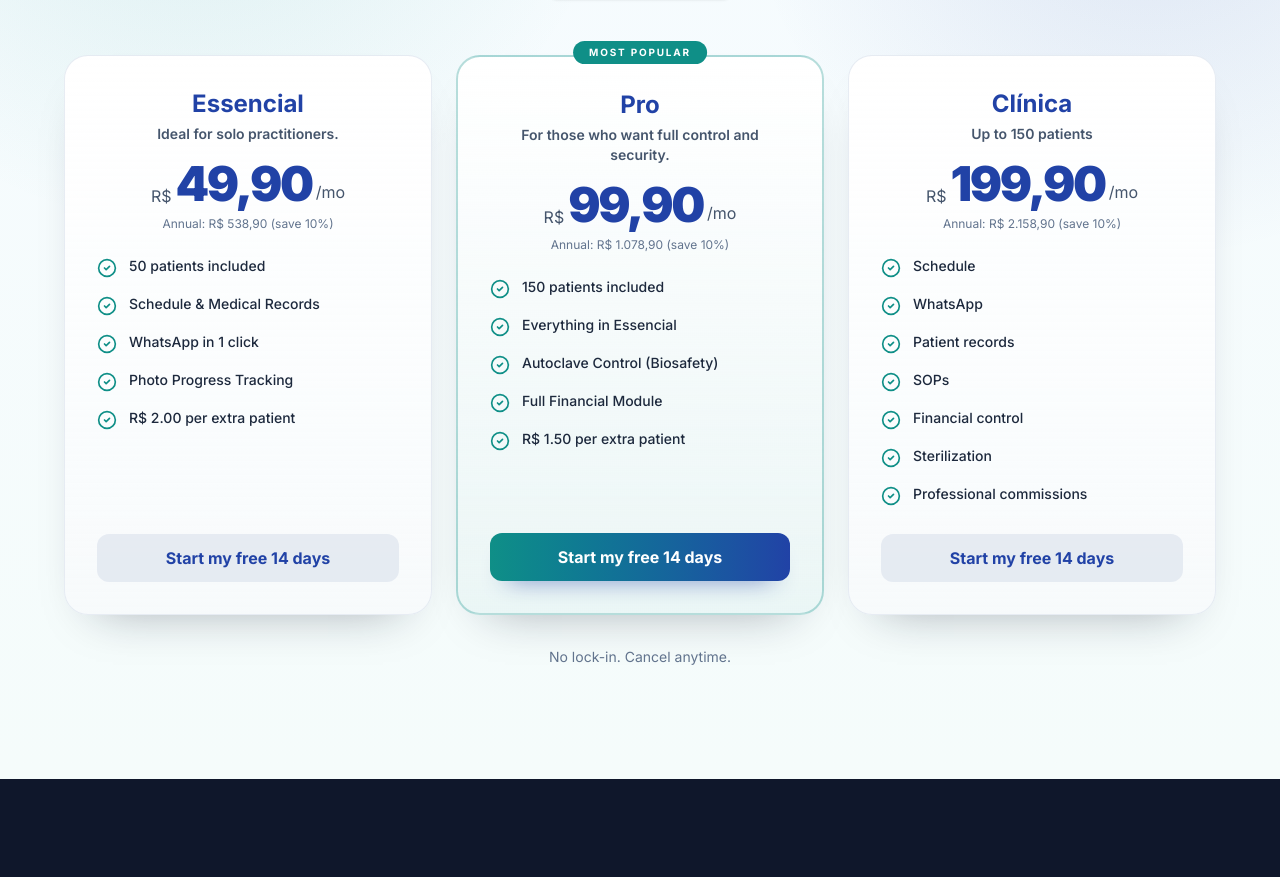
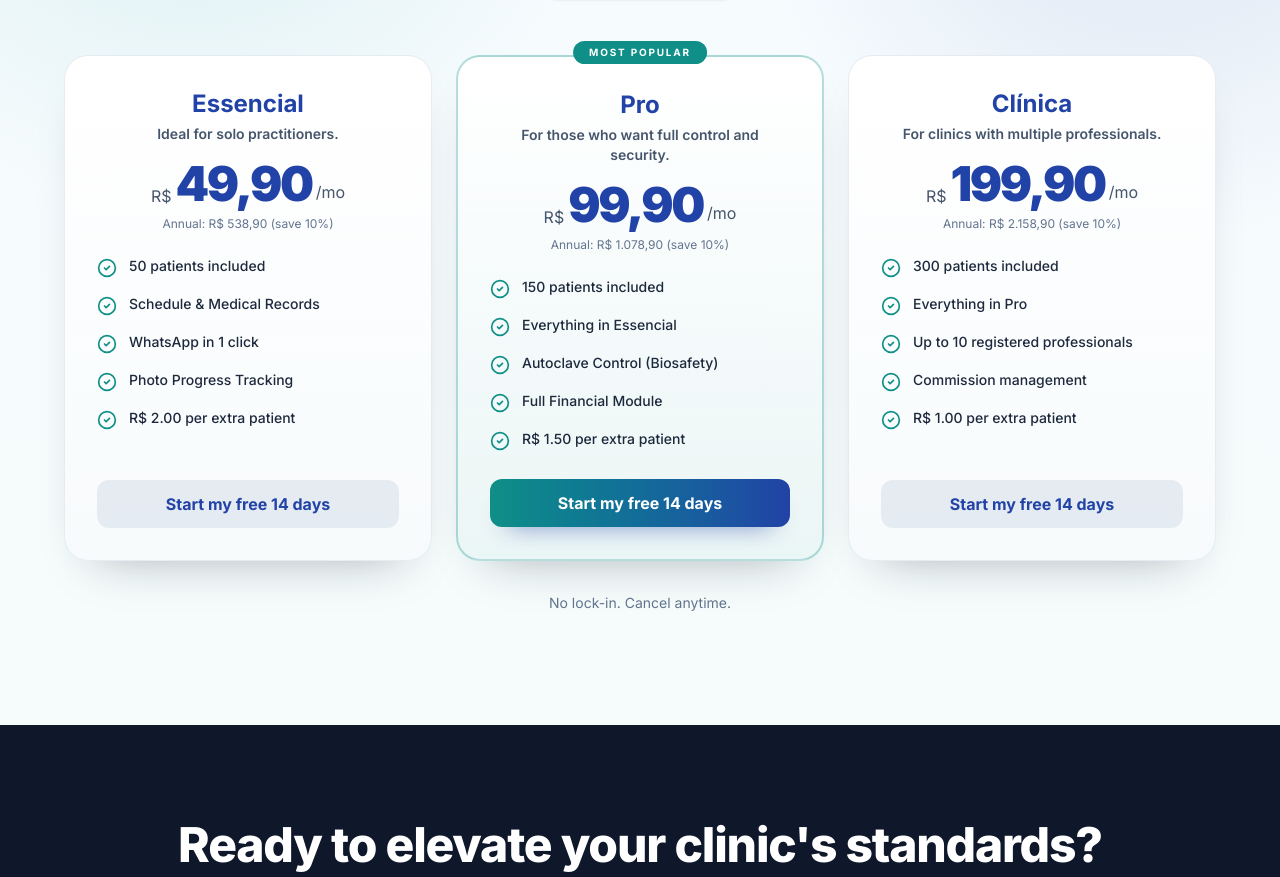
Before and after one commit to spessoto/clinpe-saas, a Next.js app: page / in a window 1280 px wide. Shown: the part 2780-3657 px from the top of the page. Built offline with nearby package versions, Linux system fonts and the light colour scheme; no server answers.

Commit message:
feat: update Clinica plan features (300 patients, professionals, commissions)

```diff
--- a/messages/en.json
+++ b/messages/en.json
@@ -65,7 +65,13 @@
     "planFeatureSterilizationBio": "Autoclave Control (Biosafety)",
     "planFeatureFinanceModule": "Full Financial Module",
     "planFeatureOverageTier1": "R$ 2.00 per extra patient",
-    "planFeatureOverageTier2": "R$ 1.50 per extra patient"
+    "planFeatureOverageTier2": "R$ 1.50 per extra patient",
+    "planDescClinica": "For clinics with multiple professionals.",
+    "planFeatureTier3Patients": "300 patients included",
+    "planFeatureAllPro": "Everything in Pro",
+    "planFeatureProfessionals": "Up to 10 registered professionals",
+    "planFeatureCommissionManagement": "Commission management",
+    "planFeatureOverageTier3": "R$ 1.00 per extra patient"
   },
   "PricingSection": {
     "title": "A system that grows at the same pace as your clinic.",
--- a/messages/es.json
+++ b/messages/es.json
@@ -65,7 +65,13 @@
     "planFeatureSterilizationBio": "Control de Autoclave (Bioseguridad)",
     "planFeatureFinanceModule": "Módulo Financiero Completo",
     "planFeatureOverageTier1": "R$ 2,00 por paciente extra",
-    "planFeatureOverageTier2": "R$ 1,50 por paciente extra"
+    "planFeatureOverageTier2": "R$ 1,50 por paciente extra",
+    "planDescClinica": "Para clínicas con múltiples profesionales.",
+    "planFeatureTier3Patients": "300 pacientes incluidos",
+    "planFeatureAllPro": "Todo de Pro",
+    "planFeatureProfessionals": "Hasta 10 profesionales registrados",
+    "planFeatureCommissionManagement": "Gestión de comisiones",
+    "planFeatureOverageTier3": "R$ 1,00 por paciente extra"
   },
   "PricingSection": {
     "title": "Un sistema que crece al mismo ritmo que tu clínica.",
--- a/messages/pt.json
+++ b/messages/pt.json
@@ -65,7 +65,13 @@
     "planFeatureSterilizationBio": "Controle de Autoclave (Biossegurança)",
     "planFeatureFinanceModule": "Módulo Financeiro Completo",
     "planFeatureOverageTier1": "R$ 2,00 por paciente extra",
-    "planFeatureOverageTier2": "R$ 1,50 por paciente extra"
+    "planFeatureOverageTier2": "R$ 1,50 por paciente extra",
+    "planDescClinica": "Para clínicas com múltiplos profissionais.",
+    "planFeatureTier3Patients": "300 pacientes inclusos",
+    "planFeatureAllPro": "Tudo do Pro",
+    "planFeatureProfessionals": "Até 10 profissionais cadastrados",
+    "planFeatureCommissionManagement": "Gestão de comissão",
+    "planFeatureOverageTier3": "R$ 1,00 por paciente extra"
   },
   "PricingSection": {
     "title": "Um sistema que cresce no mesmo ritmo que a sua clínica.",
--- a/src/app/page.tsx
+++ b/src/app/page.tsx
@@ -42,13 +42,11 @@ function getPlanFeatureLabels(
   }
 
   return [
-    t("planFeatureSchedule"),
-    t("planFeatureWhatsApp"),
-    t("planFeatureMedicalRecords"),
-    t("planFeaturePops"),
-    t("planFeatureFinance"),
-    t("planFeatureSterilization"),
-    t("planFeatureCommissions"),
+    t("planFeatureTier3Patients"),
+    t("planFeatureAllPro"),
+    t("planFeatureProfessionals"),
+    t("planFeatureCommissionManagement"),
+    t("planFeatureOverageTier3"),
   ];
 }
 
@@ -101,7 +99,7 @@ export default async function Home() {
       name: plans.tier_3.label,
       monthly: formatMoney(plans.tier_3.monthly.amount),
       annual: formatMoney(plans.tier_3.annual.amount),
-      limit: t("planUpTo", { max: plans.tier_3.maxPatients }),
+      limit: t("planDescClinica"),
       featured: false,
       ctaLabel: t("planCtaLabel"),
       ctaHref: "/sign-up",
```
